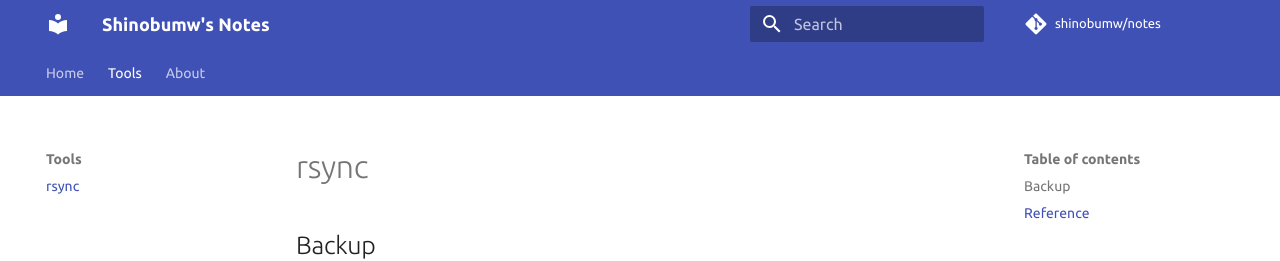
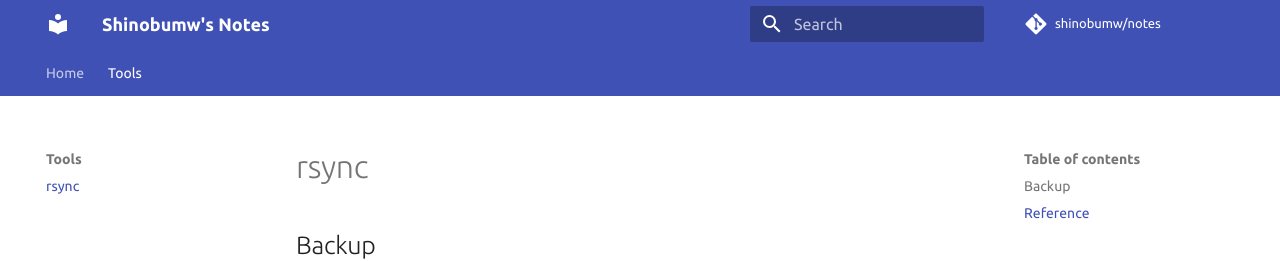
Before and after one commit to shinobumw/notes, an MkDocs documentation site: the page built from docs/tools/rsync.md, in a window 1280 px wide. Shown: the top 261 px of the page. Built offline with MkDocs 1.6.1 and Material for MkDocs 9.7.7, drawn with Linux system fonts in a browser that asks for light colours; comment, search, counter and statistics services are not loaded.

Commit message:
rm about

```diff
--- a/mkdocs.yml
+++ b/mkdocs.yml
@@ -46,5 +46,3 @@ nav:
   - Home: 'index.md'
   - Tools:
       - rsync: 'tools/rsync.md'
-  - About:
-    - About: 'about.md'
```
